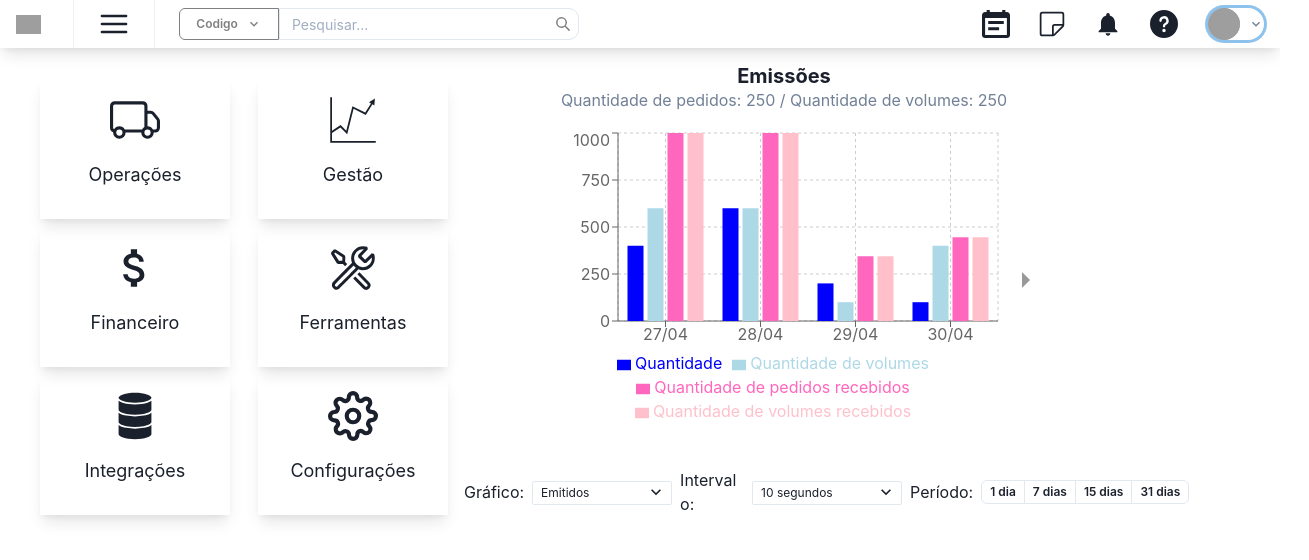
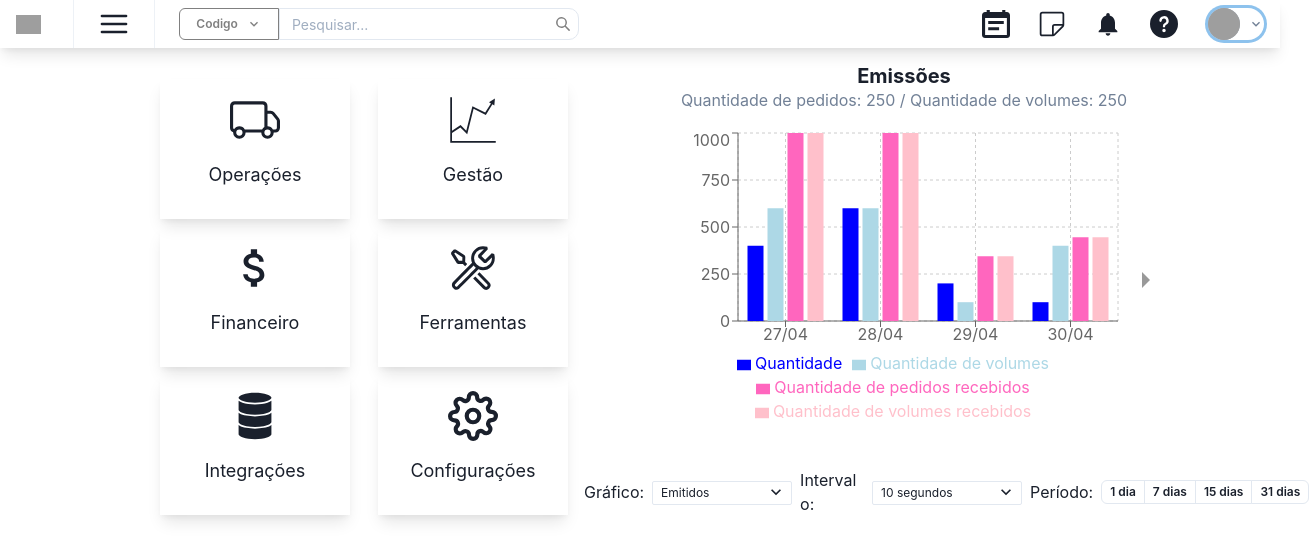
Before and after one commit to cauasimiao/react-app, a React (Vite) app: page / in a window 1280 px wide. Shown: the top 560 px of the page, 1309 px wide, since content can reach past the window. Built offline with nearby package versions, Linux system fonts and the light colour scheme; grey boxes are pictures that could not be loaded.

Commit message:
responsividade

```diff
--- a/src/App.jsx
+++ b/src/App.jsx
@@ -58,7 +58,7 @@ function App() {
 
       {/* ACTIONS */}
 
-      <HStack flexDirection={["column", "column", "row"]} spacing={20}>
+      <HStack justifyContent={'center'} flexDirection={["column", "column", "row"]} spacing={20}>
         <VStack marginLeft={10} marginTop={30}>
           <HStack spacing={7}>
             <VStack
```
